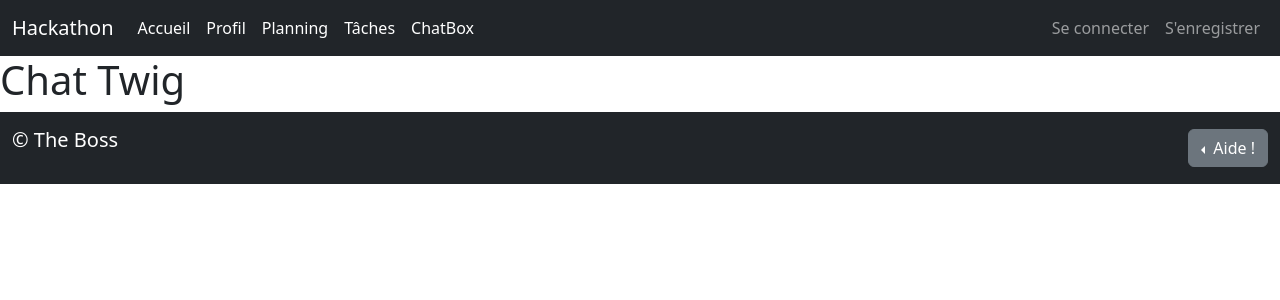
After one commit to Sparteee/Volympic, a Symfony app: template app_symfony/templates/conversation/chat.html.twig in a window 1280 px wide. The commit adds this page. Shown: the top 300 px of the page. Run offline with Twig, Linux system fonts and the light colour scheme; the template is opened without the code that fills it, so the values that code supplies are empty; some libraries are stand-ins or nearby versions.

Commit message:
Add chatbox in navbar

```diff
--- /dev/null
+++ b/app_symfony/templates/conversation/chat.html.twig
@@ -0,0 +1,7 @@
+{% extends 'base.html.twig' %}
+
+{% block title %} {{ parent() }}{% endblock %}
+
+{% block body %}
+    <h1> Chat Twig</h1>
+{% endblock %}
--- a/app_symfony/templates/includes/header.html.twig
+++ b/app_symfony/templates/includes/header.html.twig
@@ -17,6 +17,9 @@
                 </li>
                 <li class="nav-item">
                     <a class="nav-link active" aria-current="page" href="{{ path('app_tasks') }}">Tâches</a>
+                </li>
+                <li class="nav-item">
+                    <a class="nav-link active" aria-current="page" href="{{ path('app_conversation') }}">ChatBox</a>
                 </li>
             </ul>
             <div class="d-flex">
```
Also changed, not shown: app_symfony/src/Controller/MessageController.php (+8 -0 lines), app_symfony/templates/conversation/index.html.twig (added, +7 -0 lines).
